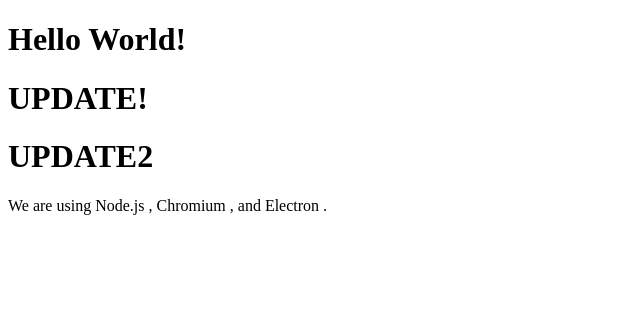
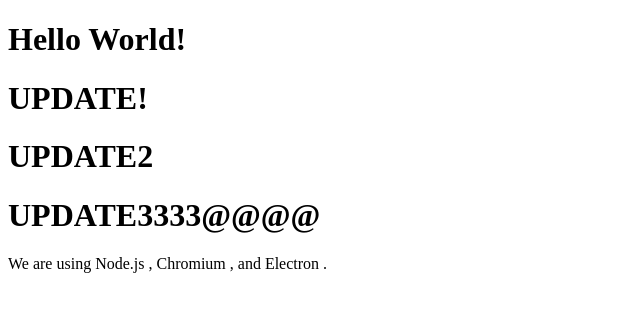
Before and after one commit to HOJOON07/Electron-App, an Electron app: page index.html in a window 1600 px wide. Shown: the whole page, without its empty margins (0-640 px from the left). Drawn offline with Linux system fonts and the light colour scheme.

Commit message:
electron build 자동 업데이트 테스트

```diff
--- a/index.html
+++ b/index.html
@@ -13,6 +13,7 @@
     <h1>Hello World!</h1>
     <h1>UPDATE!</h1>
     <h1>UPDATE2</h1>
+    <h1>UPDATE3333@@@@</h1>
     We are using Node.js <span id="node-version"></span>, Chromium
     <span id="chrome-version"></span>, and Electron
     <span id="electron-version"></span>.
```
